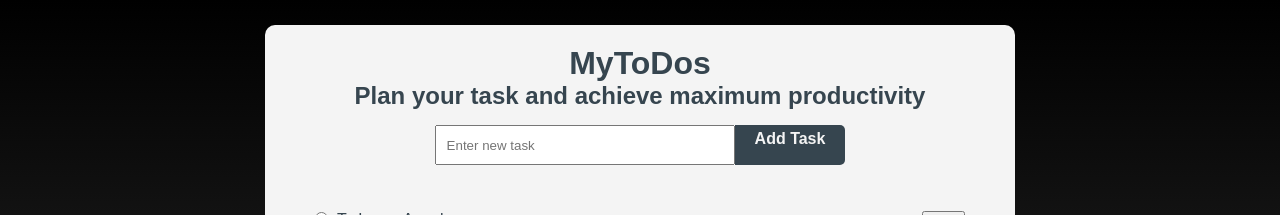
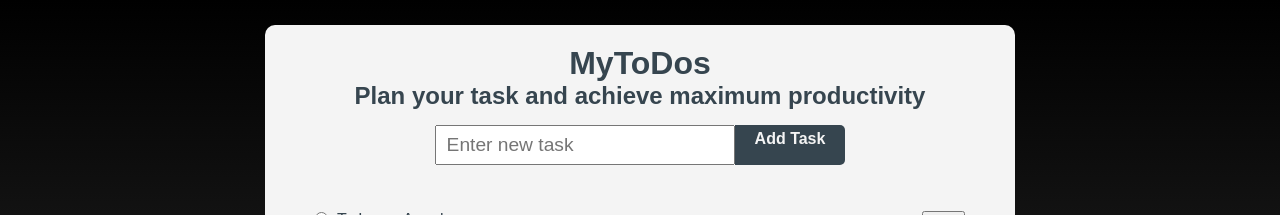
Before and after one commit to gopesh123-us/mytodos, an Angular app: page / in a window 1280 px wide. Shown: the top 215 px of the page. Built offline with nearby package versions, Linux system fonts and the light colour scheme; a web font is replaced by a local one.

Commit message:
added padding to input box

```diff
--- a/src/app/pages/home/home.component.css
+++ b/src/app/pages/home/home.component.css
@@ -48,6 +48,7 @@
   width: 300px;
   height: 40px;
   padding: 10px;
+  font-size: 1.2rem;
 }
 .add-task-parent-div {
   display: flex;
--- a/src/app/pages/home/home.component.ts
+++ b/src/app/pages/home/home.component.ts
@@ -16,7 +16,6 @@ export class HomeComponent {
     return this.tasks.length;
   }
   handleAddTask() {
-    console.log('task received');
     if (!this.tasks.includes(this.newTask)) {
       this.tasks.push(this.newTask);
     }
```
